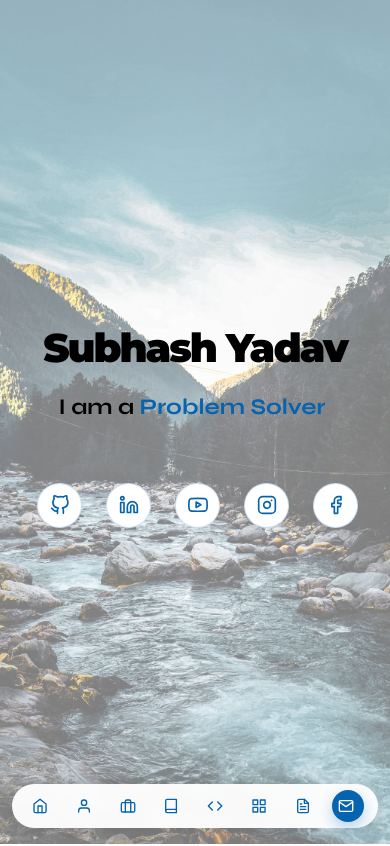
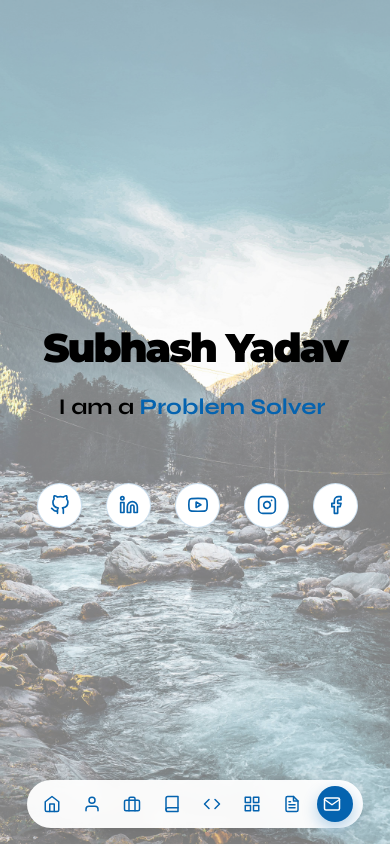
Before and after one commit to subhashyadavon/SubhashYadav, a React (Vite) app: page / in a window 390 px wide. Shown: the top 846 px of the page. Built offline with nearby package versions, Linux system fonts and the light colour scheme.

Commit message:
Revert nav breakpoint changes back to left-side nav until 600px
The 1025px bottom-bar breakpoint didn't work visually. Restore the
original layout: nav stays on the left down to 900px, only becomes
a bottom bar under 600px, with the original fixed icon sizing.

```diff
--- a/src/components/Navbar/Navbar.css
+++ b/src/components/Navbar/Navbar.css
@@ -70,44 +70,64 @@
   width: 24px;
 }
 
-@media (max-width: 1024px) {
+@media (max-width: 900px) {
   .navbar {
-    --nav-icon-size: clamp(32px, 1.23vw + 27.38px, 40px);
+    left: 10px;
+  }
+}
+
+@media (max-width: 600px) {
+  .navbar {
     bottom: 16px;
     top: auto;
-    left: 12px;
-    right: 12px;
-    transform: none;
+    left: 50%;
+    transform: translateX(-50%);
     flex-direction: row;
     background: rgba(255, 255, 255, 0.95);
     backdrop-filter: blur(8px);
     border-radius: 30px;
-    padding: 6px 14px;
+    padding: 6px 10px;
     box-shadow: 0 4px 20px rgba(0, 0, 0, 0.12);
   }
   .nav-menu {
     flex-direction: row;
-    justify-content: space-between;
-    width: 100%;
-    gap: 4px;
+    gap: 6px;
   }
   .anchor-link {
-    width: var(--nav-icon-size);
-    height: var(--nav-icon-size);
-    border-radius: 50%;
+    width: 40px;
+    height: 40px;
+    border-radius: 20px;
     box-shadow: none;
     background: transparent;
     border: none;
   }
   .anchor-link:hover, .anchor-link.active {
-    width: var(--nav-icon-size);
+    width: 40px;
     background: var(--color-accent);
   }
   .anchor-link:hover .nav-text {
     opacity: 0;
   }
   .anchor-link svg {
-    margin-left: calc(var(--nav-icon-size) * 0.2);
-    width: calc(var(--nav-icon-size) * 0.5);
+    margin-left: 8px;
+    width: 20px;
   }
 }
+
+@media (max-width: 390px) {
+  .nav-menu {
+    gap: 4px;
+  }
+  .anchor-link {
+    width: 36px;
+    height: 36px;
+    border-radius: 18px;
+  }
+  .anchor-link:hover, .anchor-link.active {
+    width: 36px;
+  }
+  .anchor-link svg {
+    margin-left: 6px;
+    width: 18px;
+  }
+}
```
